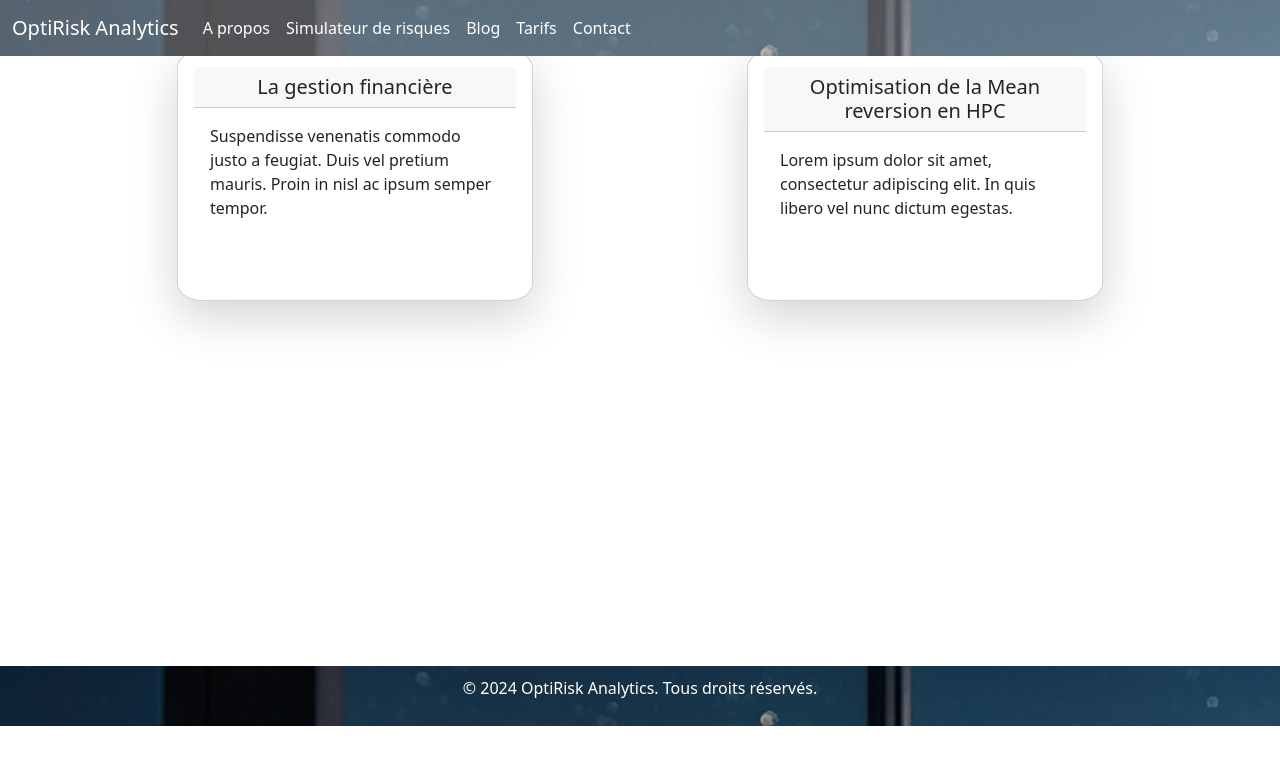
After one commit to dorian68/OptiRisk_Analytics, a Django app: page /articles/ in a window 1280 px wide. The commit adds this page. Shown: the top 765 px of the page. Run offline with Django 3.2, Linux system fonts and the light colour scheme; some libraries are stand-ins or nearby versions.

Commit message:
060120254 bigmaj7

```diff
--- /dev/null
+++ b/website/templates/articles.html
@@ -0,0 +1,52 @@
+{% extends "./index.html" %}
+
+{% block articles %}
+
+{% load static %}
+<!-- templates/services.html -->
+<!DOCTYPE html>
+<html lang="fr">
+<head>
+    {% load bootstrap5 %}
+    {% bootstrap_css %}
+    {% bootstrap_javascript %}
+    <meta charset="UTF-8">
+    <meta name="viewport" content="width=device-width, initial-scale=1.0">
+    <link rel="stylesheet" href="{% static 'css/style.css' %}">
+</head>
+<body>
+    <section>
+        <div class="container" style="height: 80vh;margin-top: 50px;">
+            <div class="row row-cols-1 row-cols-md-3 g-4 mb-5">
+                <div class="col mx-auto">
+                    <div class="card h-100 shadow-lg p-3 mb-5 bg-white" style="border-radius: 7%;">
+                        <h5 class="card-header text-center">La gestion financière</h5>
+                        <div class="card-body">
+                            <p class="card-text">
+                            <!--PRESTATIONS BASIQUE-->
+
+                                Suspendisse venenatis commodo justo a feugiat. Duis vel pretium mauris. Proin in nisl ac ipsum semper tempor.
+                            <!--FIN PRESTATIONS BASIQUE-->
+                            </p>
+                        </div>
+                        </div>
+                </div>
+                <div class="col mx-auto">
+                    <div class="card h-100 shadow-lg p-3 mb-5 bg-white" style="border-radius: 7%;">
+                        <h5 class="card-header text-center">Optimisation de la Mean reversion en HPC</h5>
+                        <div class="card-body">
+                            <p class="card-text">
+
+                                Lorem ipsum dolor sit amet, consectetur adipiscing elit. In quis libero vel nunc dictum egestas. <!--FIN PRESTATIONS BASIQUE-->
+                            </p>
+                        </div>
+                        </div>
+                </div>
+            </div>
+        </div>
+
+    </section>
+</body>
+</html>
+
+{% endblock %}
--- a/website/templates/contact.html
+++ b/website/templates/contact.html
@@ -16,8 +16,8 @@
 </head>
 <body>
     <section>
+        <div class="container" style="height: 80vh;margin-top: 50px;">
         <h2>Envoyez-nous un message</h2>
-        <div class="container" style="height: 100vh;">
             <form action="/send-message/" method="post">
                 {% csrf_token %}
                 <label for="name">Nom:</label>
--- a/website/templates/index.html
+++ b/website/templates/index.html
@@ -18,7 +18,7 @@
     <!--<nav class="navbar navbar-expand-lg bg-body-tertiary navbar-fixed-top">-->
       <!--<nav class="navbar navbar-expand-lg navbar-light" style="background-color: #2E86C1;">-->
         <nav class="navbar fixed-top navbar-expand-md navbar-light" style="background-image:linear-gradient(rgba(255,255,255,0.3),rgba(255,255,255,0.3)), url('../static/home_pageTWO.jpg');background-attachment: fixed;background-position: auto,center top;">
-          <div class="container">
+          <div class="container-fluid">
             <a class="navbar-brand" href="{% url 'home2' %}" style="color: white;">OptiRisk Analytics</a>
               <button class="navbar-toggler" type="button" data-bs-toggle="collapse" data-bs-target="#navbarNavDropdown" aria-controls="navbarNavDropdown" aria-expanded="false" aria-label="Toggle navigation">
                 <span class="navbar-toggler-icon"></span>
@@ -32,13 +32,8 @@
                     <a class="nav-link" href="{% url 'tool_risk_calculator' %}" style="color:white;">Simulateur de risques</a>
                   </li>
                   <li class="nav-item dropdown">
-                    <a class="nav-link dropdown-toggle" href="#" role="button" data-bs-toggle="dropdown" aria-expanded="false" style="color:white;">
+                    <a class="nav-link" href="{% url 'articles' %}" style="color:white;">
                       Blog                    </a>
-                    <ul class="dropdown-menu">
-                      <li><a class="dropdown-item" href="{% url 'article_corpo_finance' %}">La gestion financière</a></li>
-                      <li><a class="dropdown-item" href="{% url 'article_mean_reversion' %}">Optimisation de la Mean reversion en HPC</a></li>
-                      <li><a class="dropdown-item" href="#">Article 3 !!-- work in progress --!!</a></li>
-                    </ul>
                   </li>
                   <li class="nav-item">
                     <a class="nav-link" href="{% url 'services' %}" style="color:white;">Tarifs</a>
@@ -63,6 +58,7 @@
         {% block service_dev_tool %}{% endblock %}
         {% block service_data_management %}{% endblock %}
         {% block aPropos %}{% endblock %}
+        {% block articles %}{% endblock %}
     </section>
     <script src="https://cdn.jsdelivr.net/npm/bootstrap@5.3.0/dist/js/bootstrap.bundle.min.js"></script>
 </body>
--- a/website/templates/riskCalculator.html
+++ b/website/templates/riskCalculator.html
@@ -16,9 +16,8 @@
 </head>
 <body>
     <section>
-        <div class="constainer">
+        <div class="constainer" style="height: 80vh;margin-top: 50px;">
             <h1 class="text-center">EN CONSTRUCTION</h1>
-        </div>
         <div class="container my-4">
             <h4 class="text-white">What If...</h4>
             <label class="text-white">We Decrease Our Return Rate (%) to:</label>
--- a/website/urls.py
+++ b/website/urls.py
@@ -4,6 +4,7 @@ from . import views
 
 urlpatterns = [
     path('', views.home2, name='home2'),
+    path('articles/', views.articles, name='articles'),
     path('services/', views.services, name='services'),
     path('service_analysis/', views.service_analysis, name='service_analysis'),
     path('service_dev_tool/', views.service_dev_tool, name='service_dev_tool'),
--- a/website/views.py
+++ b/website/views.py
@@ -7,6 +7,9 @@ def home2(request):
 
 def about(request):
     return render(request, 'aPropos.html')
+
+def articles(request):
+    return render(request,'articles.html')
 
 def services(request):
     return render(request, 'services.html')
```
